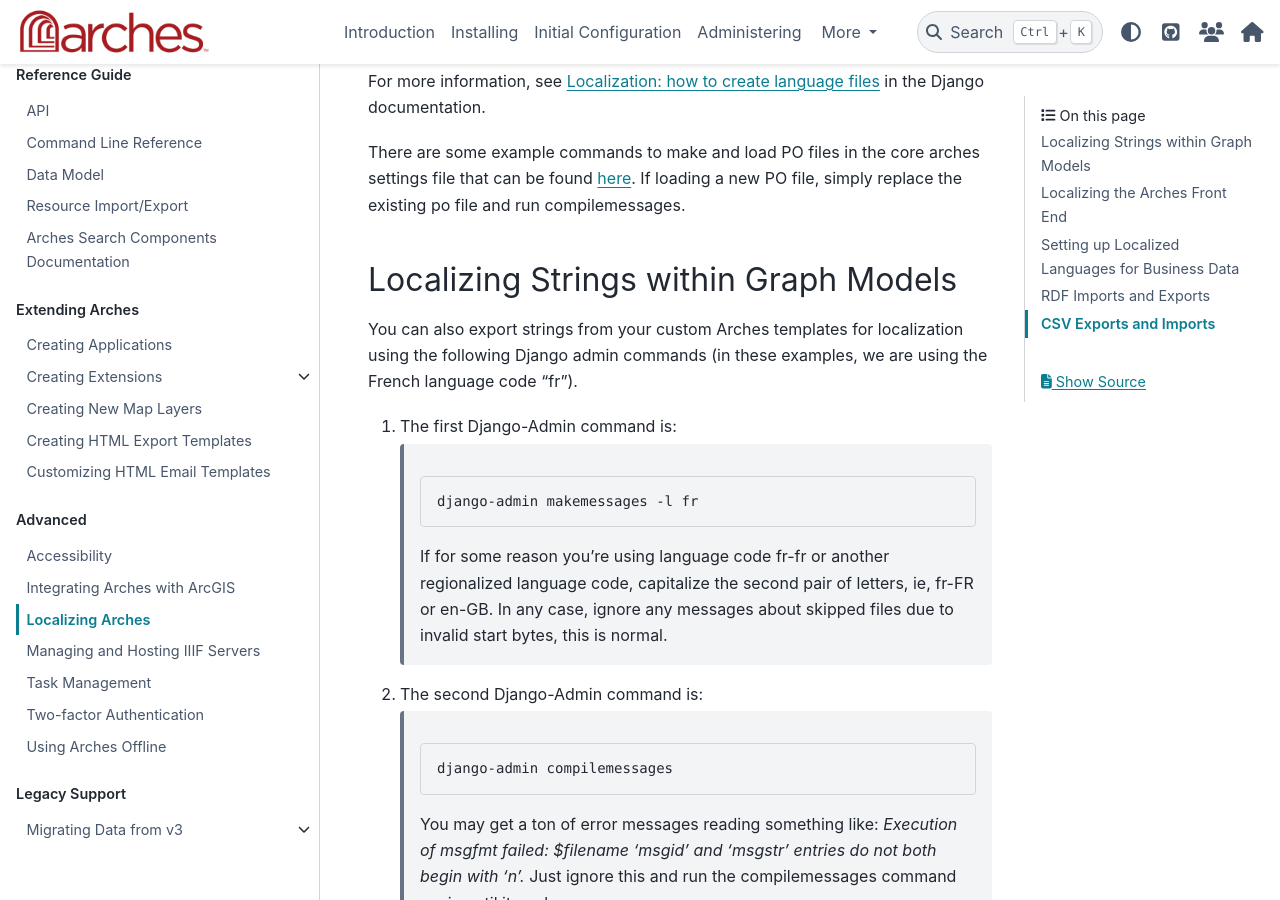
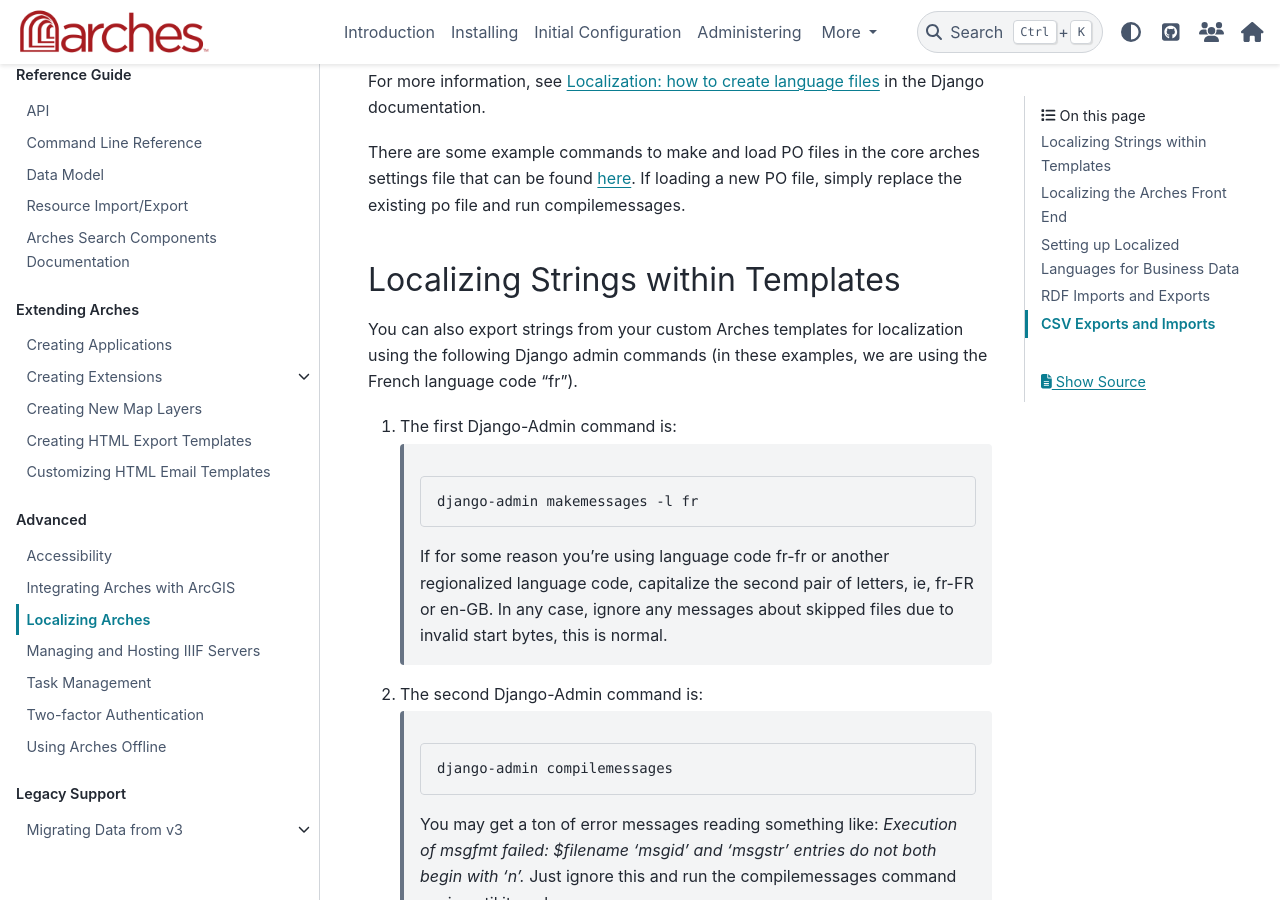
Before and after one commit to archesproject/arches-docs, a Sphinx documentation site: the page built from docs/developing/advanced/localizing-arches.rst, in a window 1280 px wide and 900 px high, scrolled down 1760 px. Built offline with Sphinx 7.4.7 and the PyData theme 0.15.4, drawn with Linux system fonts in a browser that asks for light colours.

Commit message:
Use Alexei suggested heading

```diff
--- a/docs/developing/advanced/localizing-arches.rst
+++ b/docs/developing/advanced/localizing-arches.rst
@@ -84,9 +84,9 @@
 There are some example commands to make and load PO files in the core arches settings file that can be found `here <https://github.com/archesproject/arches/blob/dev/7.0.x/arches/settings.py#L193>`_. If loading a new PO file, simply replace the existing po file and run compilemessages.
 
 
-**************************************
-Localizing Strings within Graph Models
-**************************************
+***********************************
+Localizing Strings within Templates
+***********************************
 
 You can also export strings from your custom Arches templates for localization using the following Django admin commands (in these examples, we are using the French language code "fr").
 
```
